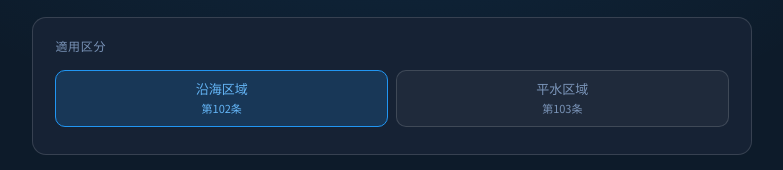
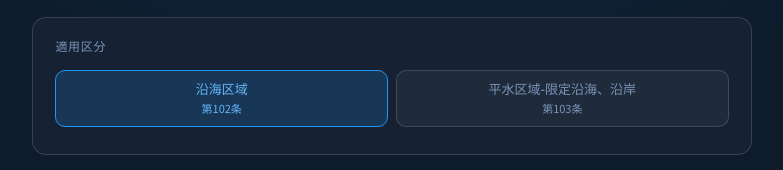
Before and after one commit to itoshiaki2008-coder/stability_simulator, a plain HTML site: page index.html in a window 1280 px wide. Shown: the part 131-301 px from the top of the page, without its empty margins (248-1031 px from the left). Drawn offline with nearby package versions, Linux system fonts and the light colour scheme.

Commit message:
Update index.html

```diff
--- a/index.html
+++ b/index.html
@@ -130,7 +130,7 @@ footer{text-align:center;margin-top:2rem;font-size:11px;color:var(--muted);line-
     <input type="radio" name="zone" id="z1" value="enkai" checked onchange="onZoneChange()">
     <label for="z1">沿海区域<br><small style="font-size:11px;font-weight:400">第102条</small></label>
     <input type="radio" name="zone" id="z2" value="heisui" onchange="onZoneChange()">
-    <label for="z2">平水区域<br><small style="font-size:11px;font-weight:400">第103条</small></label>
+    <label for="z2">平水区域-限定沿海、沿岸<br><small style="font-size:11px;font-weight:400">第103条</small></label>
   </div>
 </div>
 
```
